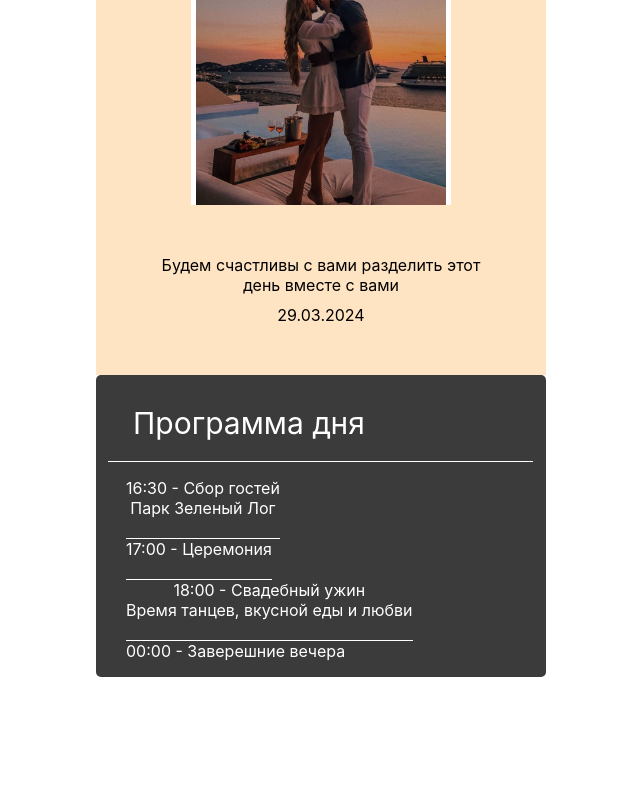
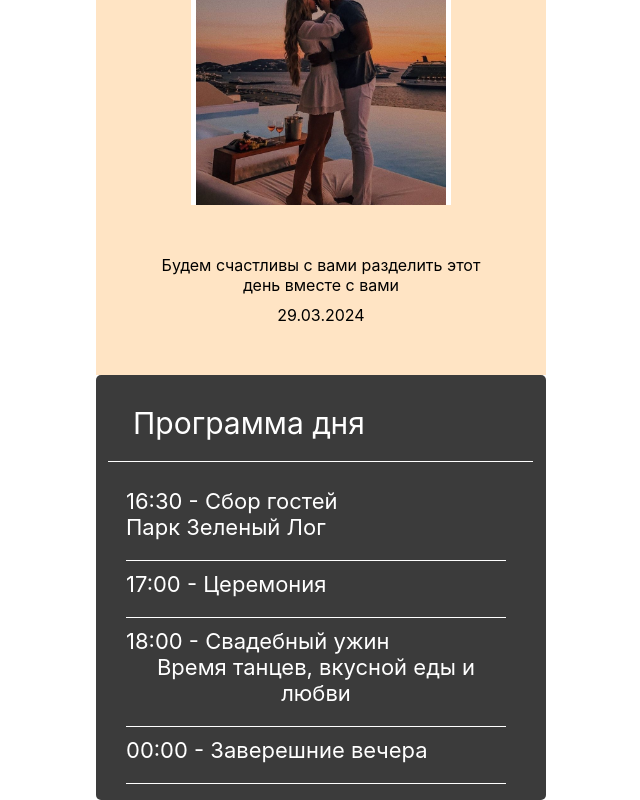
Before and after one commit to Beinyc/wedding-web-site_invite, a React (Create React App) app: page / in a window 1280 px wide. Shown: the part 792-1592 px from the top of the page, without its empty margins (319-959 px from the left). Before the commit the page ends 1469 px from the top, so only its background shows below. Built offline with nearby package versions, Linux system fonts and the light colour scheme; the HTML template or start-up script is replaced by a standard one.

Commit message:
добавлен блок программы

```diff
--- a/src/components/program/program.css
+++ b/src/components/program/program.css
@@ -10,15 +10,18 @@
     list-style: none;
     padding: 0;
     max-width: 400px;
-    display: flex;
-    flex-direction: column;
-    align-items: flex-start;
 }
 
 .program_time {
+    display: flex;
+    flex-direction: column;
+    font-size: 22px;
+    width: 380px;
     padding: 0;
+    padding-top: 10px;
     padding-bottom: 20px;
     border-bottom: 1px solid;
+    align-items: flex-start;
 }
 
 .program__description {
--- a/src/components/program/program.jsx
+++ b/src/components/program/program.jsx
@@ -13,7 +13,7 @@ export default function Program() {
                 <li className='program_time' >18:00 - Свадебный ужин
                     <p className='program__description'>Время танцев, вкусной еды и любви</p>
                 </li>
-                <li>00:00 - Заверешние вечера</li>
+                <li className='program_time'>00:00 - Заверешние вечера</li>
             </ul>
         </div>
     );
```
